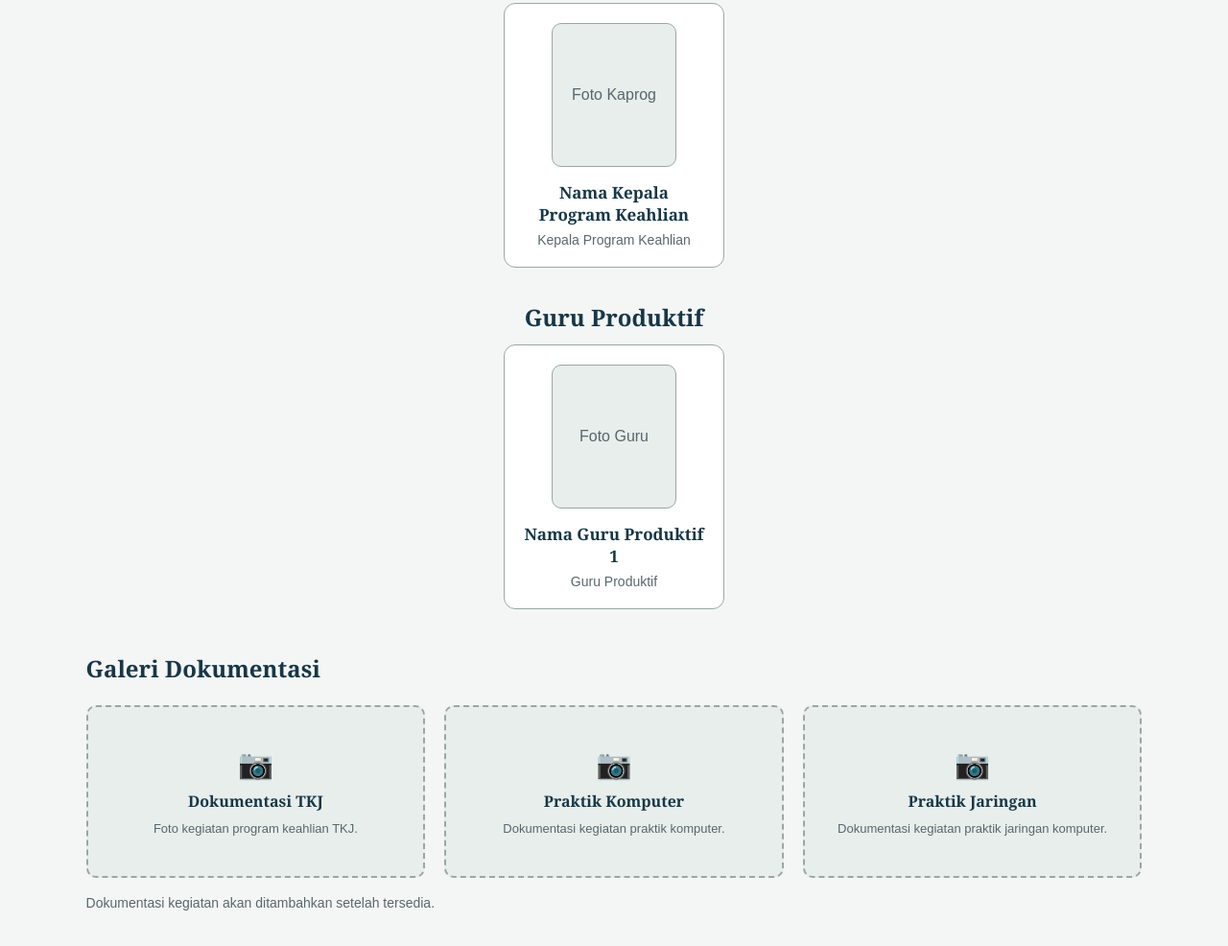
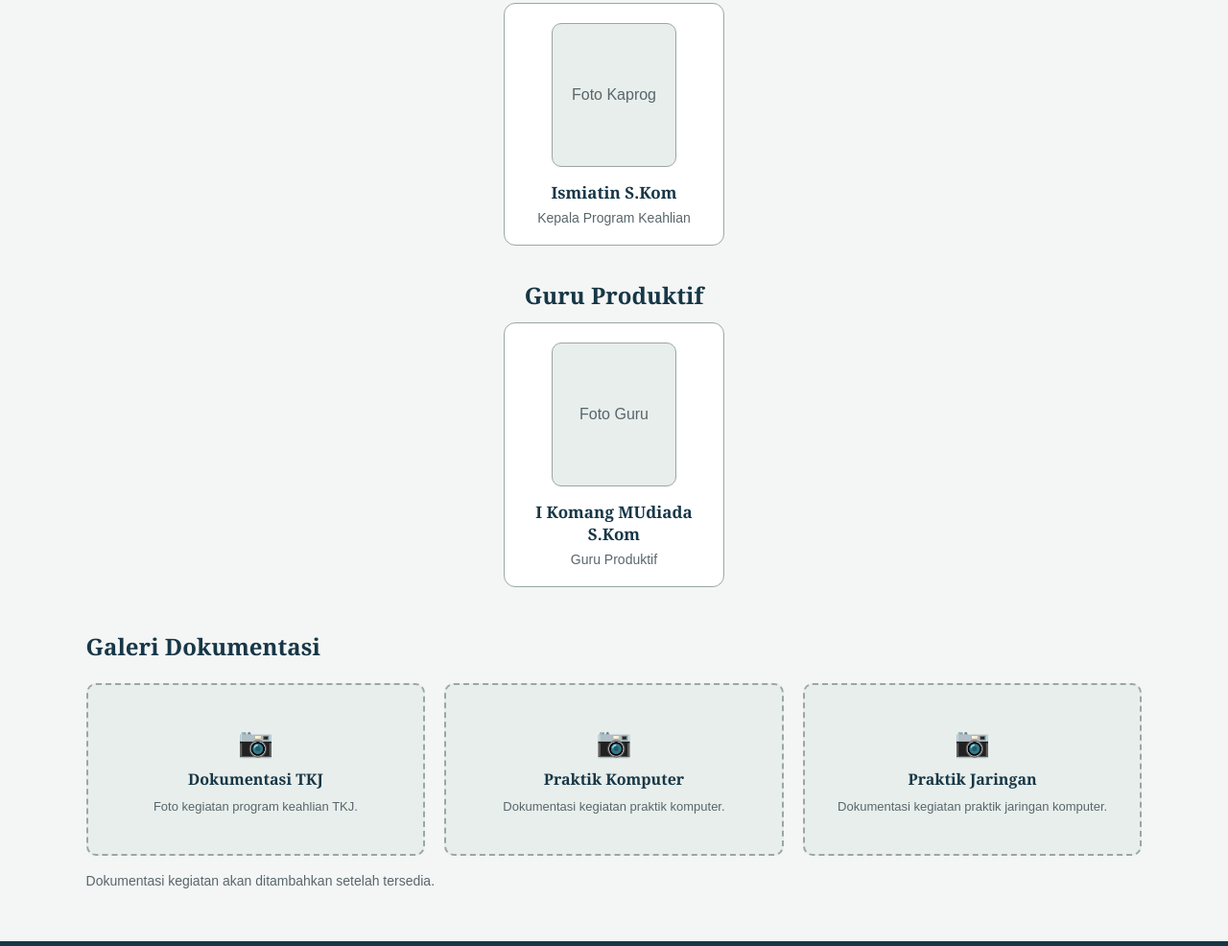
Before and after one commit to asaaarubbit-sys/TECH-DAILY, a plain HTML site: page tkj.html in a window 1280 px wide. Shown: the part 1108-2094 px from the top of the page at 96% size. Drawn offline with Linux system fonts and the light colour scheme.

Commit message:
Update informasi dan perbaikan halaman BDP, TKJ, dan ATP

```diff
--- a/tkj.html
+++ b/tkj.html
@@ -371,7 +371,7 @@ border: 1px solid var(--border-color);
                 Foto Kaprog
             </div>
 
-            <h3>Nama Kepala Program Keahlian</h3>
+            <h3>Ismiatin S.Kom</h3>
 
             <p>Kepala Program Keahlian</p>
 
@@ -391,7 +391,7 @@ border: 1px solid var(--border-color);
                 Foto Guru
             </div>
 
-            <h3>Nama Guru Produktif 1</h3>
+            <h3>I Komang MUdiada S.Kom</h3>
 
             <p>Guru Produktif</p>
 
```
Also changed, not shown: atp.html (+1 -1 lines), bdp.html (+1 -1 lines).
